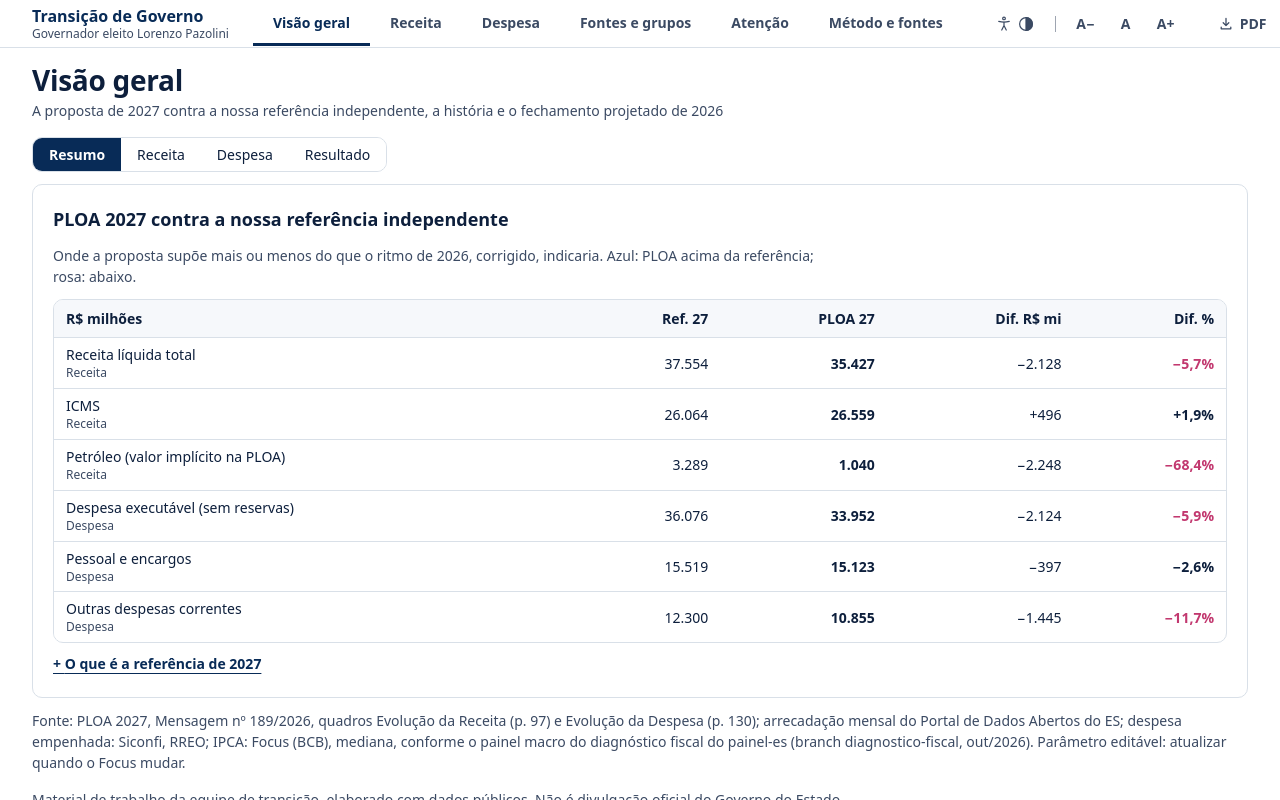
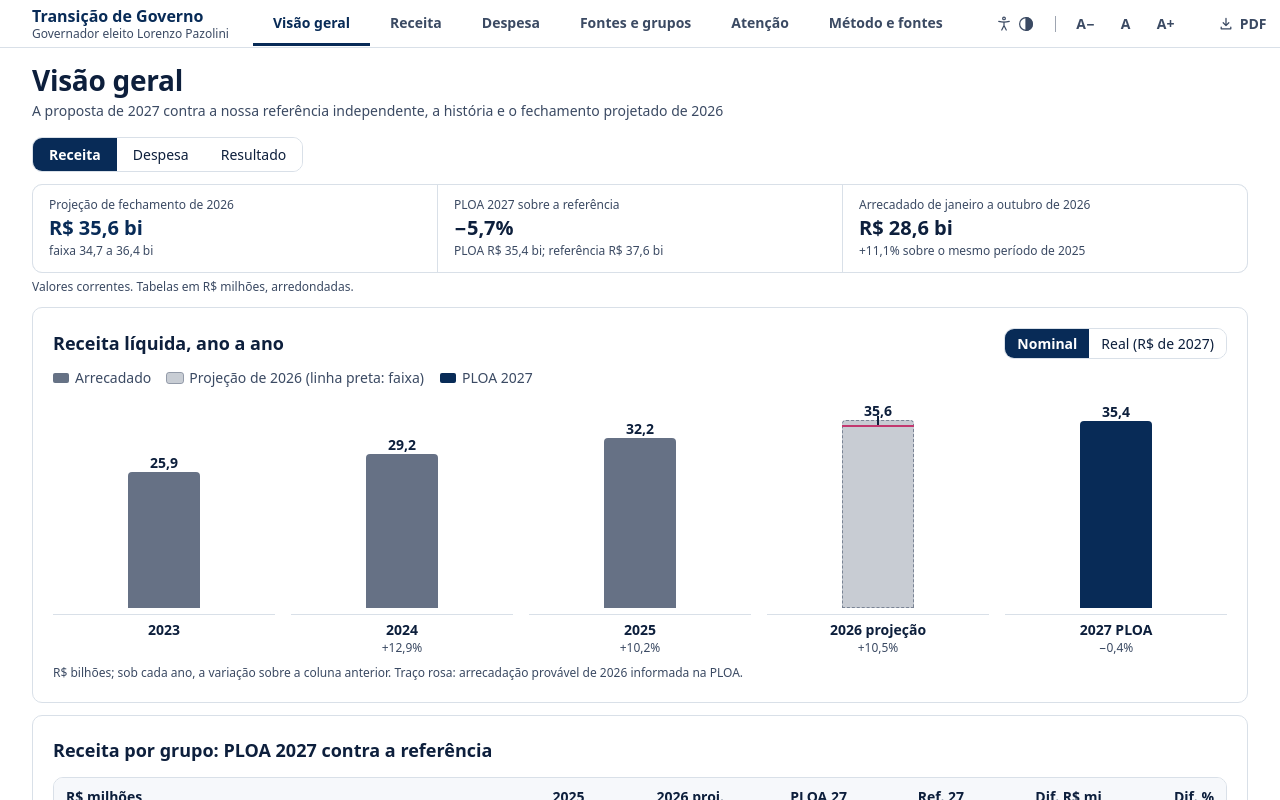
Before and after one commit to EduardoAraujoOx/Tesouro, a Next.js app: page /painel in a window 1280 px wide. Shown: the top 800 px of the page. Built offline with nearby package versions, Linux system fonts and the light colour scheme.

Commit message:
Painel: Visão geral abre em Receita; sub-item Resumo removido
Co-Authored-By: Claude Sonnet 5.5 <noreply@anthropic.com>
Claude-Session: https://claude.ai/code/session_01TNxipBk3JTw5eGhPFB87Tx

```diff
--- a/components/painel/Agregado.tsx
+++ b/components/painel/Agregado.tsx
@@ -8,11 +8,10 @@ import { ColunasAnuais, fmtPct, type ColunaAnual } from './GraficosMacro'
 import { Faixa } from './Faixa'
 import { Nota } from './Estrutura'
 import { COD_DESPESA, COD_GRUPO } from './codigos'
-import { analisaFontes, fatorPrecos, implicitoPetroleo, ipcaAnual, projecaoItens, projetaDespesa2026, projetaReceita2026, type DadosReceita, type ItemProjetado } from './projecao'
+import { fatorPrecos, ipcaAnual, projecaoItens, projetaDespesa2026, projetaReceita2026, type DadosReceita, type ItemProjetado } from './projecao'
 
-type Vista = 'resumo' | 'receita' | 'despesa' | 'resultado'
+type Vista = 'receita' | 'despesa' | 'resultado'
 const VISTAS: { id: Vista; rotulo: string }[] = [
-  { id: 'resumo', rotulo: 'Resumo' },
   { id: 'receita', rotulo: 'Receita' },
   { id: 'despesa', rotulo: 'Despesa' },
   { id: 'resultado', rotulo: 'Resultado' },
@@ -37,7 +36,7 @@ const corDif = (d: number) => (Math.abs(d) < DIF_MIN ? '' : d > 0 ? 'text-serie3
 export function VisaoGeral({ receita, despesa, ipca: ipcaParams, pib, fonteIpca, dados, irParaMetodo }: {
   receita: LinhaMacro[]; despesa: LinhaMacro[]; ipca: Record<string, number>; pib: Record<string, number>; fonteIpca: string; dados: DadosReceita; irParaMetodo: () => void
 }) {
-  const [vista, setVista] = useState<Vista>('resumo')
+  const [vista, setVista] = useState<Vista>('receita')
   const [abertos, setAbertos] = useState<Set<string>>(new Set(['corr', 'capd']))
   const [base, setBase] = useState<'nominal' | 'real'>('nominal')
   const R = useMemo(() => Object.fromEntries(receita.map((x) => [x.chave, x.valores])) as Record<string, number[]>, [receita])
@@ -48,8 +47,6 @@ export function VisaoGeral({ receita, despesa, ipca: ipcaParams, pib, fonteIpca,
   const proj = useMemo(() => projetaReceita2026(dados), [dados])
   const itensProj = useMemo(() => projecaoItens(dados), [dados])
   const projD = useMemo(() => projetaDespesa2026(), [])
-  const analiseFontes = useMemo(() => analisaFontes(dados), [dados])
-  const petr = useMemo(() => implicitoPetroleo(dados, analiseFontes, R.transf_corr_uniao[5], g27), [dados, analiseFontes, R, g27])
   const pick = (m: Record<string, number[]>, ...ch: string[]) => COL.map((c) => ch.reduce((s, k) => s + m[k][c], 0))
   const soma = (...a: number[][]) => COL.map((_, j) => a.reduce((s, x) => s + x[j], 0))
 
@@ -109,18 +106,10 @@ export function VisaoGeral({ receita, despesa, ipca: ipcaParams, pib, fonteIpca,
   const visiveis = comProj.filter((l) => !l.pai || abertos.has(l.pai))
   const alterna = (c: string) => setAbertos((a) => { const n = new Set(a); if (n.has(c)) n.delete(c); else n.add(c); return n })
 
-  /* ---------- resumo: onde a PLOA se afasta da referência independente ---------- */
+  /* ---------- totais de referência para a faixa de números ---------- */
   const reservas27 = reservas[4]
   const refReceitaTotal = linhasReceita.filter((x) => x.nivel === 0 && x.chave !== 'liq').reduce((s, x) => s + (refReceita({ ...x, proj: itensProj[x.chave] }) ?? 0), 0)
   const refDespesa = projD.itens.tot.central * (1 + i27)
-  const itensResumo = [
-    { chave: 'rec', rotulo: 'Receita líquida total', tag: 'Receita', p: R.total[5], ref: refReceitaTotal },
-    { chave: 'icms', rotulo: 'ICMS', tag: 'Receita', p: R.icms[5], ref: itensProj.icms.central * (1 + g27) },
-    { chave: 'pet', rotulo: 'Petróleo (valor implícito na PLOA)', tag: 'Receita', p: petr.implicito, ref: petr.petroleo26 * (1 + g27) },
-    { chave: 'des', rotulo: 'Despesa executável (sem reservas)', tag: 'Despesa', p: D.total[5] - reservas27, ref: refDespesa },
-    { chave: 'pes', rotulo: 'Pessoal e encargos', tag: 'Despesa', p: D.pessoal[5], ref: projD.itens.pessoal.central * (1 + i27) },
-    { chave: 'out', rotulo: 'Outras despesas correntes', tag: 'Despesa', p: D.outras_correntes[5], ref: projD.itens.outras.central * (1 + i27) },
-  ].map((l) => ({ ...l, d: l.p - l.ref, pct: (l.p / l.ref - 1) * 100 }))
 
   /* ---------- gráfico anual ---------- */
   const serieTotal = vista === 'despesa' ? D.total : R.total
@@ -243,25 +232,7 @@ export function VisaoGeral({ receita, despesa, ipca: ipcaParams, pib, fonteIpca,
         ))}
       </div>
 
-      {vista === 'resumo' && (
-        <div className="mt-3">
-          <Cartao titulo="PLOA 2027 contra a nossa referência independente">
-            <p className="max-w-3xl text-small text-ink-soft">Onde a proposta supõe mais ou menos do que o ritmo de 2026, corrigido, indicaria. Azul: PLOA acima da referência; rosa: abaixo.</p>
-            <div className="mt-3">
-              <TabelaItens altura="livre" compacta itens={itensResumo} legenda="PLOA 2027 contra a referência de 2027, em R$ milhões" colunas={[
-                { rotulo: 'R$ milhões', valor: (i) => <><span className="font-medium text-ink">{i.rotulo}</span><span className="block text-label normal-case tracking-normal text-ink-soft">{i.tag}</span></> },
-                { rotulo: 'Ref. 27', valor: (i) => mi(i.ref) },
-                { rotulo: 'PLOA 27', valor: (i) => <span className="font-semibold">{mi(i.p)}</span> },
-                { rotulo: 'Dif. R$ mi', secundaria: true, valor: (i) => dMi(i.d) },
-                { rotulo: 'Dif. %', valor: (i) => <span className={`font-semibold ${corDif(i.pct)}`}>{fmtPct(i.pct)}</span> },
-              ]} />
-            </div>
-            {notaReferencia}
-          </Cartao>
-        </div>
-      )}
-
-      {vista !== 'resumo' && <Faixa itens={faixa} nota="Valores correntes. Tabelas em R$ milhões, arredondadas." />}
+      <Faixa itens={faixa} nota="Valores correntes. Tabelas em R$ milhões, arredondadas." />
 
       {(vista === 'receita' || vista === 'despesa') && (
         <div className="mt-3 space-y-3">
```
